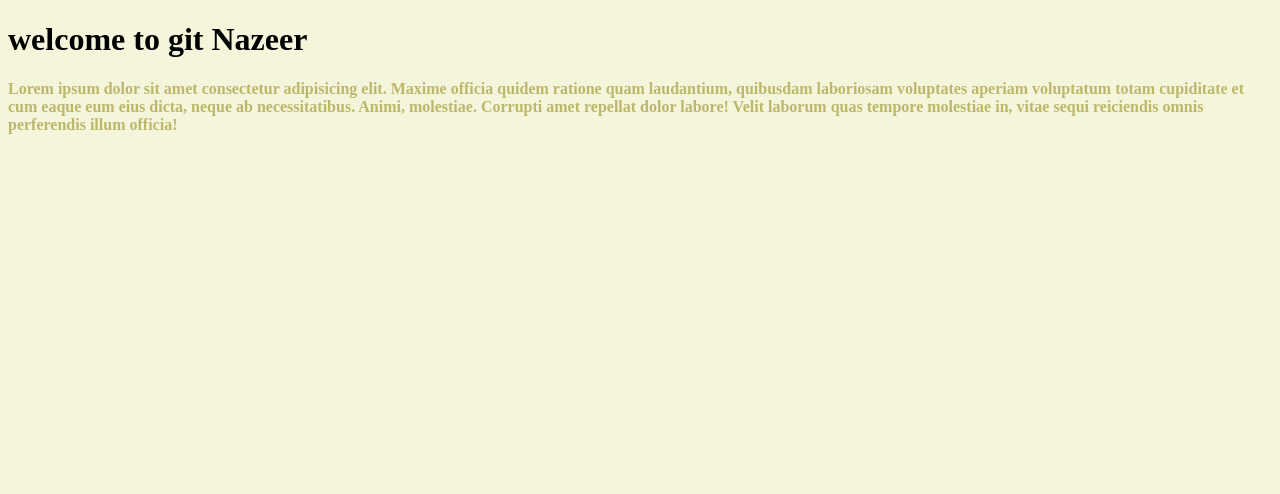
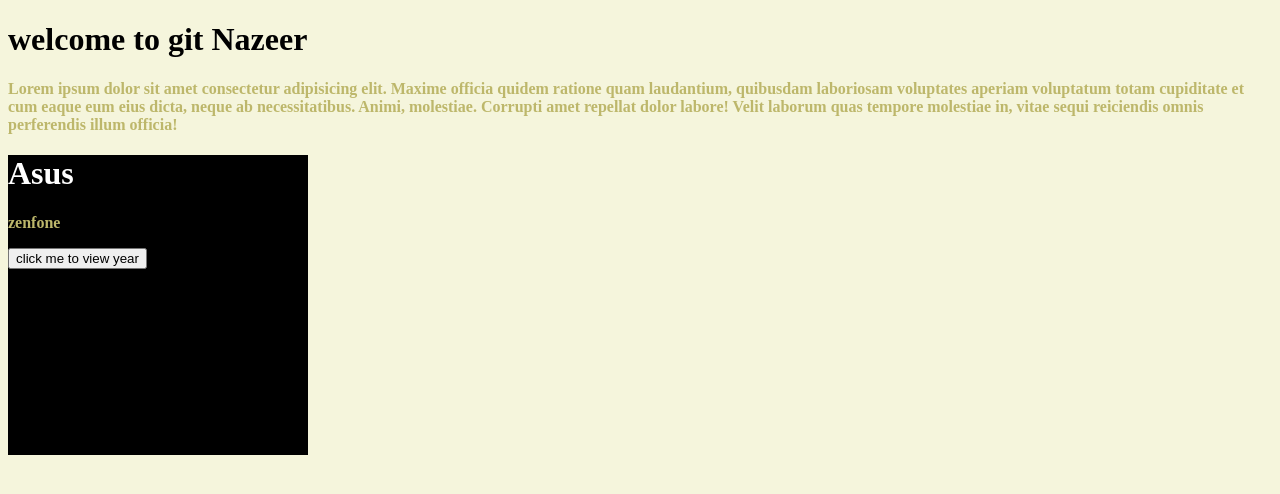
Before and after one commit to Nazeer1991/dash, a plain HTML site: page index.html in a window 1280 px wide. Drawn offline with Linux system fonts and the light colour scheme.

Commit message:
learned about query selector  and handle click

```diff
--- a/index.html
+++ b/index.html
@@ -11,6 +11,14 @@
 <body>
     <h1>welcome to git Nazeer</h1>
     <p>Lorem ipsum dolor sit amet consectetur adipisicing elit. Maxime officia quidem ratione quam laudantium, quibusdam laboriosam voluptates aperiam voluptatum totam cupiditate et cum eaque eum eius dicta, neque ab necessitatibus. Animi, molestiae. Corrupti amet repellat dolor labore! Velit laborum quas tempore molestiae in, vitae sequi reiciendis omnis perferendis illum officia!</p>
+    <div class="phone">
 
+        <h1 class="manufacturer"></h1>
+        <p class="model"></p>
+        <button>click me to view year</button>
+        <p class="year"></p>
+
+    </div>
+    <script src="script.js"></script>
 </body>
 </html>
--- a/script.js
+++ b/script.js
@@ -0,0 +1,29 @@
+const data = [
+  {
+    manu: "Asus",
+    model: "zenfone",
+    year: 2021,
+  },
+  {
+    manu: "mi",
+    model: "note",
+    year: 2022,
+  },
+  {
+    manu: "samsung",
+    model: "galaxy",
+    year: 2000,
+  },
+];
+
+let manufacturer = document.querySelector(".manufacturer");
+let model = document.querySelector(".model");
+let year = document.querySelector(".year");
+
+manufacturer.innerHTML = data[0].manu;
+model.innerHTML = data[0].model;
+
+let button = document.querySelector("button");
+button.onclick = () => {
+  year.innerHTML = data[0].year;
+};
--- a/style.css
+++ b/style.css
@@ -9,3 +9,12 @@ p {
   font-size: 1rem;
   color: darkkhaki;
 }
+
+.phone {
+  width: 300px;
+  height: 300px;
+  background-color: black;
+}
+.phone > h1 {
+  color: white;
+}
```
